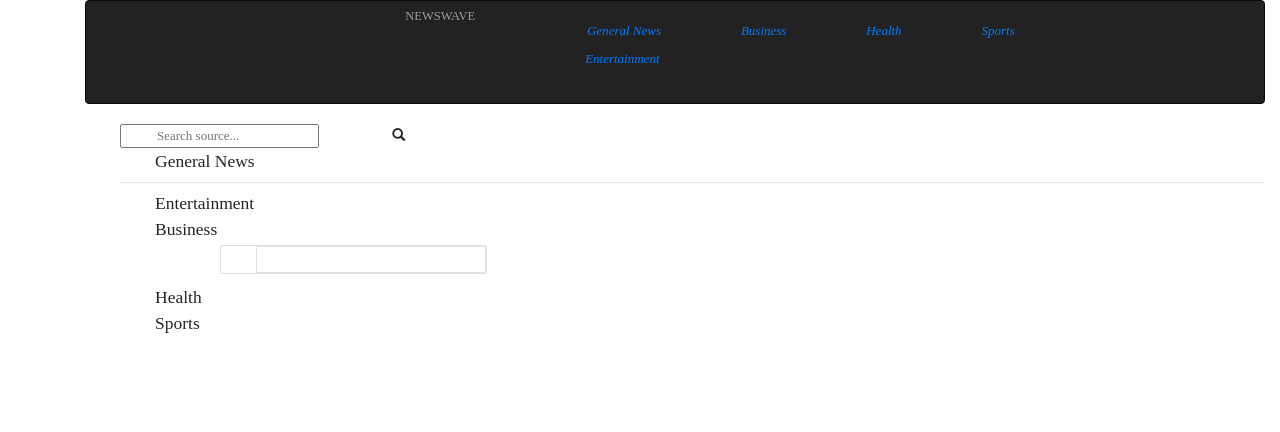
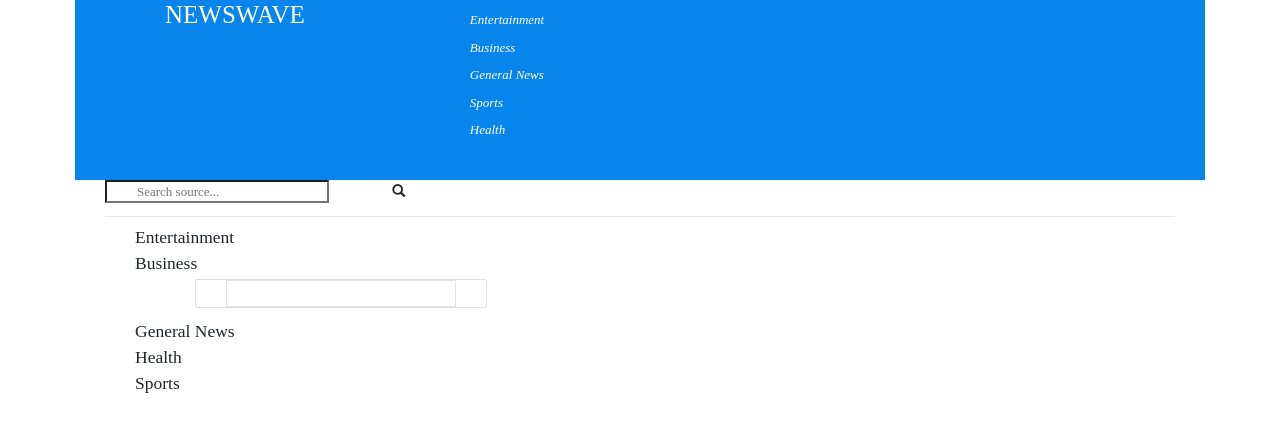
Before and after one commit to debbyne/newsapp, a Flask app: template app/templates/index.html in a window 1280 px wide. Shown: the top 432 px of the page. Run offline with Flask 2, Linux system fonts and the light colour scheme; the template is opened without the code that fills it, so the values that code supplies are empty; some libraries are stand-ins or nearby versions; some web fonts are replaced.

Commit message:
add styling to header

```diff
--- a/app/static/css/styles.css
+++ b/app/static/css/styles.css
@@ -4,34 +4,34 @@
     box-sizing: border-box;
     font-size: 13px;
     font-family: Jaldi;
-    padding-left: 35px;
-}
-.header h1{
-  font-size: xx-larger;
-  color: white;
+    padding-left: 30px;
+    padding-right: 30px;
+    background: fixed;
 }
 .header{
+  display: flex;
   color: white;
+  background-color: rgb(8, 133, 236);
 }
-.links{
+.navb{
   font-style: italic;
-  list-style: none;
-  text-decoration: none;
+  display: inline-block;
+  color: white;
 
 }
-.links ul{
+.navb ul{
   display: flex;
   flex-direction: column;
   justify-content: space-evenly;
   list-style: none;
 }
-.links ul a{
+.navbar ul a{
   text-decoration: none;
+  color: white;
 
 }
-.links li{
+.navbar li{
   margin: 4px;
-  color: white;
 }
 .card-columns{
   display: inline-block;
--- a/app/templates/index.html
+++ b/app/templates/index.html
@@ -6,7 +6,7 @@
     <div class="search">
     <input id="search_input" type="text"  placeholder="Search source..." >
     <label  value="submit" for="search-input"><span class="glyphicon glyphicon-search search-icon"></span></label>
-    <h3>General News</h3>
+
     <hr>
     {{macro.displaySourcesList(general) }}
 
@@ -50,7 +50,7 @@
     </div>
 
 
-
+    <h3>General News</h3>
     {% for source in general %}
     <div class="container-fluid">
         <div class="col-5">
--- a/app/templates/navbar.html
+++ b/app/templates/navbar.html
@@ -1,15 +1,18 @@
 <div class="container-fluid">
-  <div class="navbar navbar-inverse role=navigation" >
-      <div class="header">
-            <h1> <a class="navbar-brand " href="/"> NEWSWAVE</a> </h1>
-        <div class="nav" id="navbarNav">
-            <ul class="navbar links">
-                <li><a href="/">General News</a></li>
-                <li><a href="/">Business</a></li>
-                <li><a href="/">Health</a></li>
-                <li><a href="/">Sports</a></li>
-                <li><a href="/">Entertainment</a></li>
-            </div>
-        </div>
-   </div>
+    <div class="header">
+<div class="logoname">
+    <h1>NEWSWAVE</h1>
 </div>
+<div class="navb navbar text-white display:flex justify-content center">
+    <ul>
+        <li><a href="/">Entertainment</a></li>
+        <li><a href="/">Business</a></li>
+        <li><a href="/">General News</a></li>
+        <li><a href="/">Sports</a></li>
+        <li><a href="/">Health</a></li>
+    </ul>
+</div>
+
+    </div>
+
+</div>
```
